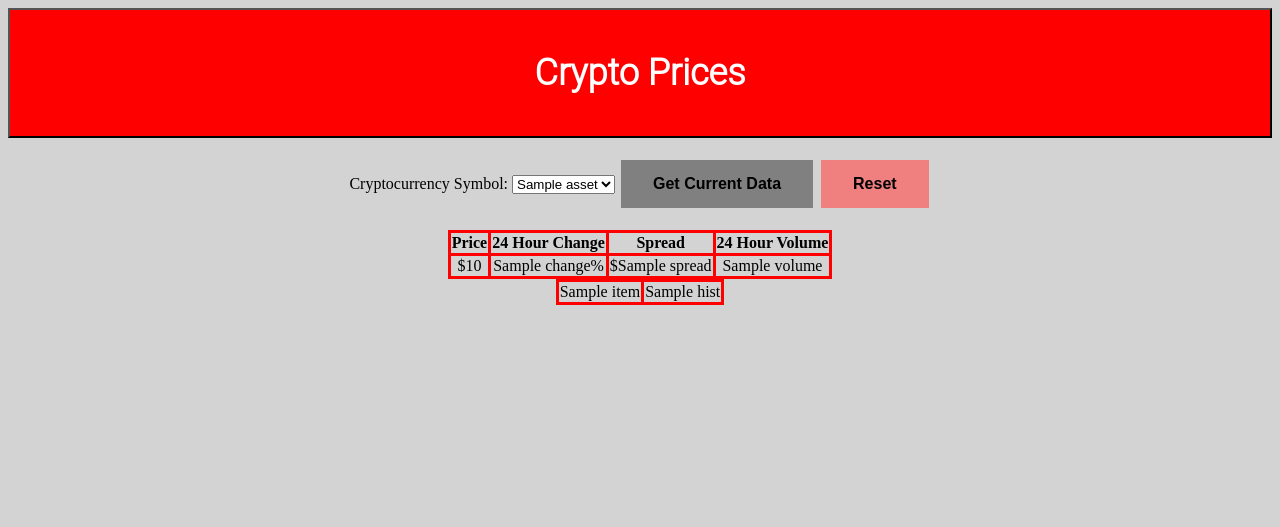
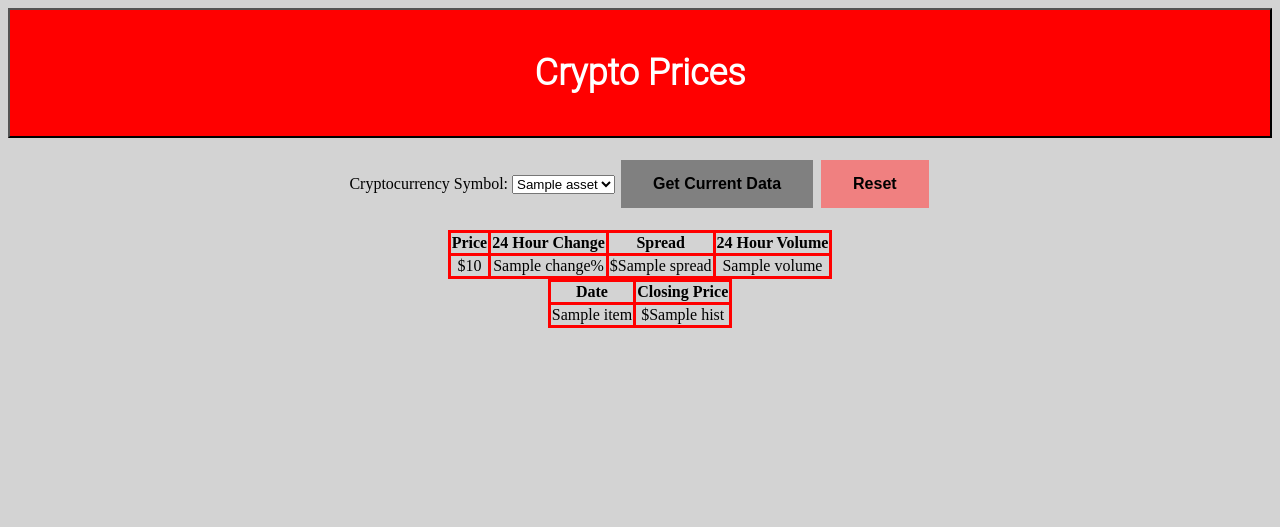
Before and after one commit to tsantanam/CryptoPrices, a Flask app: template templates/index.html in a window 1280 px wide. Shown: the top 527 px of the page. Run offline with Flask 2, Linux system fonts and the light colour scheme; the template is opened without the code that fills it: most values are stand-ins (such as "Sample title", 1, 10 or a date in 2020).

Commit message:
Update index.html

```diff
--- a/templates/index.html
+++ b/templates/index.html
@@ -181,10 +181,14 @@ border:3px solid #FF0000;
   </tr>
 </table>
             <table class="center">
+                <tr>
+    <th>Date</th>
+    <th>Closing Price</th>
+  </tr>
 {% for item in xaxis %}
 <TR>
    <td>{{item}}</td>
-   <td>{{ hist[loop.index0] }}</td>
+   <td>${{ hist[loop.index0] }}</td>
 </TR>
 {% endfor %}
 </table>
```
